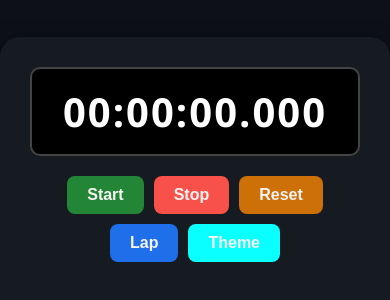
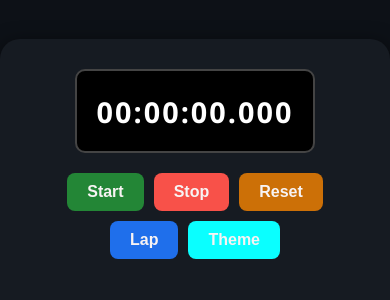
Before and after one commit to nelsonsummer/stopwatchapp, a plain HTML site: page index.html in a window 390 px wide. Shown: the part 240-540 px from the top of the page. Drawn offline with Linux system fonts and the light colour scheme.

Commit message:
fixed responsive timer display

```diff
--- a/assets/css/style.css
+++ b/assets/css/style.css
@@ -37,15 +37,23 @@ color: var(--text-color);
     max-width: 400px;
     width: 90%;}
 
+
     #timer-display {
-        font-size: 2.5rem;
+        font-size: clamp(1.8rem, 5vw, 3rem); /* responsive font size */
         font-weight:bolder;
-        margin-bottom: 20px;
-        padding: 15px 30px;
+        margin: 0 auto 20px auto;
+        padding: 10px 20px;
         letter-spacing: 2px;
         background: var(--display-bg);
         border-radius: 10px;
         border: 2px solid #444;
+        text-align: center;
+        display: flex;
+        justify-content: center;
+        align-items: center;
+        min-height: 60px;
+        width: fit-content;
+
 
 
     }
```
